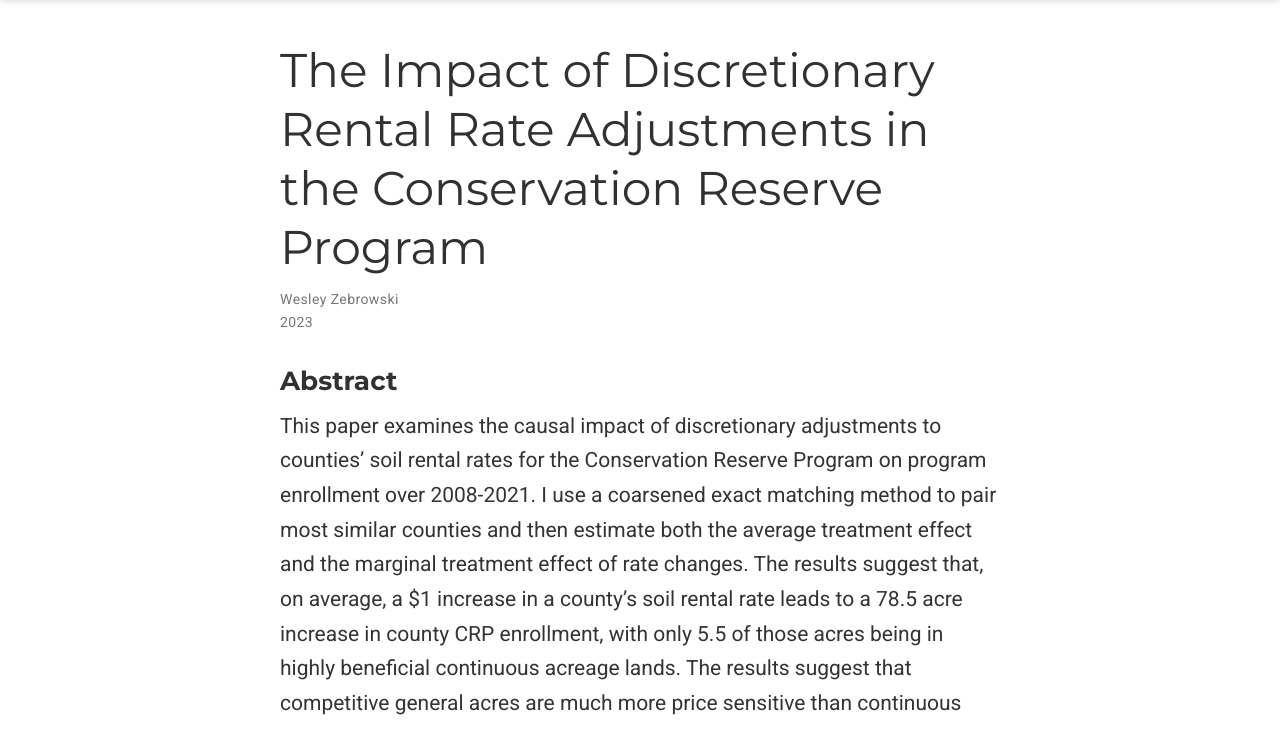
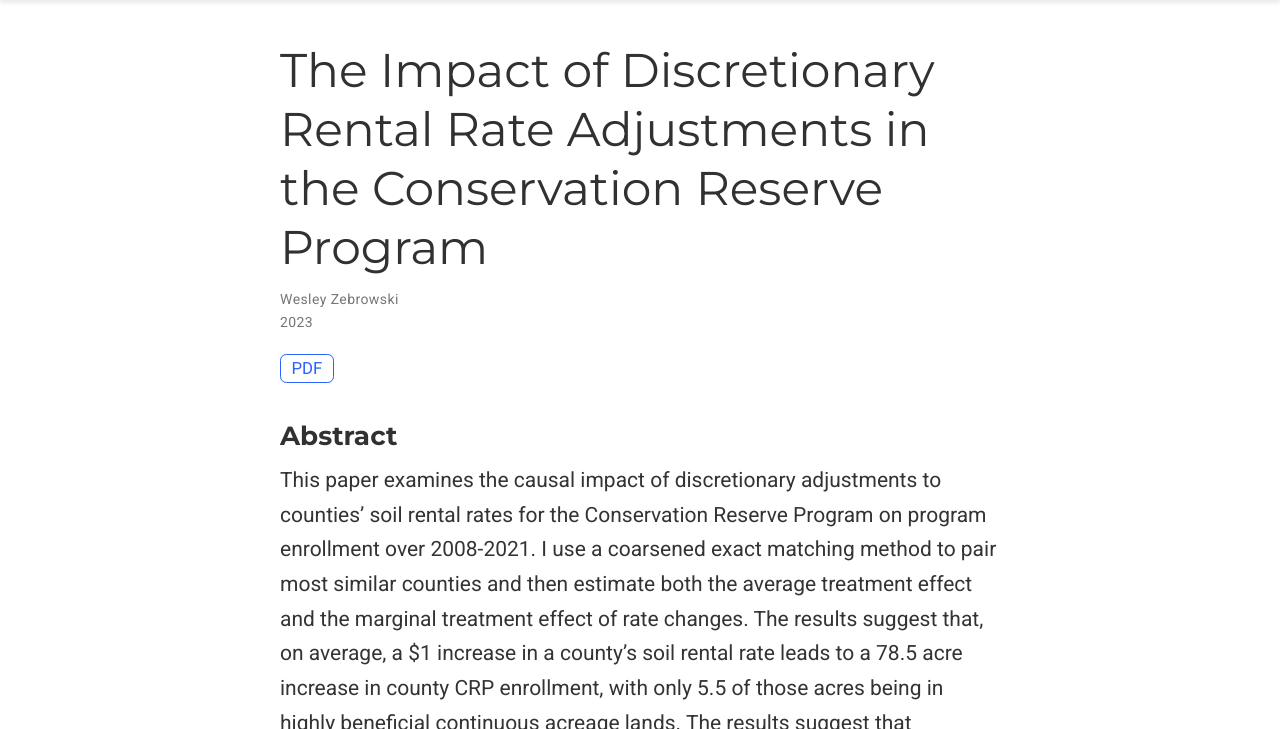
Before and after one commit to wzebrows/public, a plain HTML site: page publication/job-market_paper/index.html in a window 1280 px wide. Shown: the part 71-800 px from the top of the page. Drawn offline with nearby package versions, Linux system fonts and the light colour scheme; some packages are replaced by stand-ins of ours; some icons are missing.

Commit message:
jmp update

```diff
--- a/publication/job-market_paper/index.html
+++ b/publication/job-market_paper/index.html
@@ -640,6 +640,45 @@
 
 
 
+<div class="btn-links mb-3">
+
+
+
+
+
+
+
+
+
+
+
+
+
+
+
+
+<a class="btn btn-outline-primary my-1 mr-1" href="/files/job-market-paper.pdf" target="_blank" rel="noopener">
+  PDF
+</a>
+
+
+
+
+
+
+
+
+
+
+
+
+
+
+
+
+
+</div>
+
 
 
 </div>
```
Also changed, not shown: index.html (+6 -0 lines), publication/index.html (+6 -0 lines), 1 other file.
